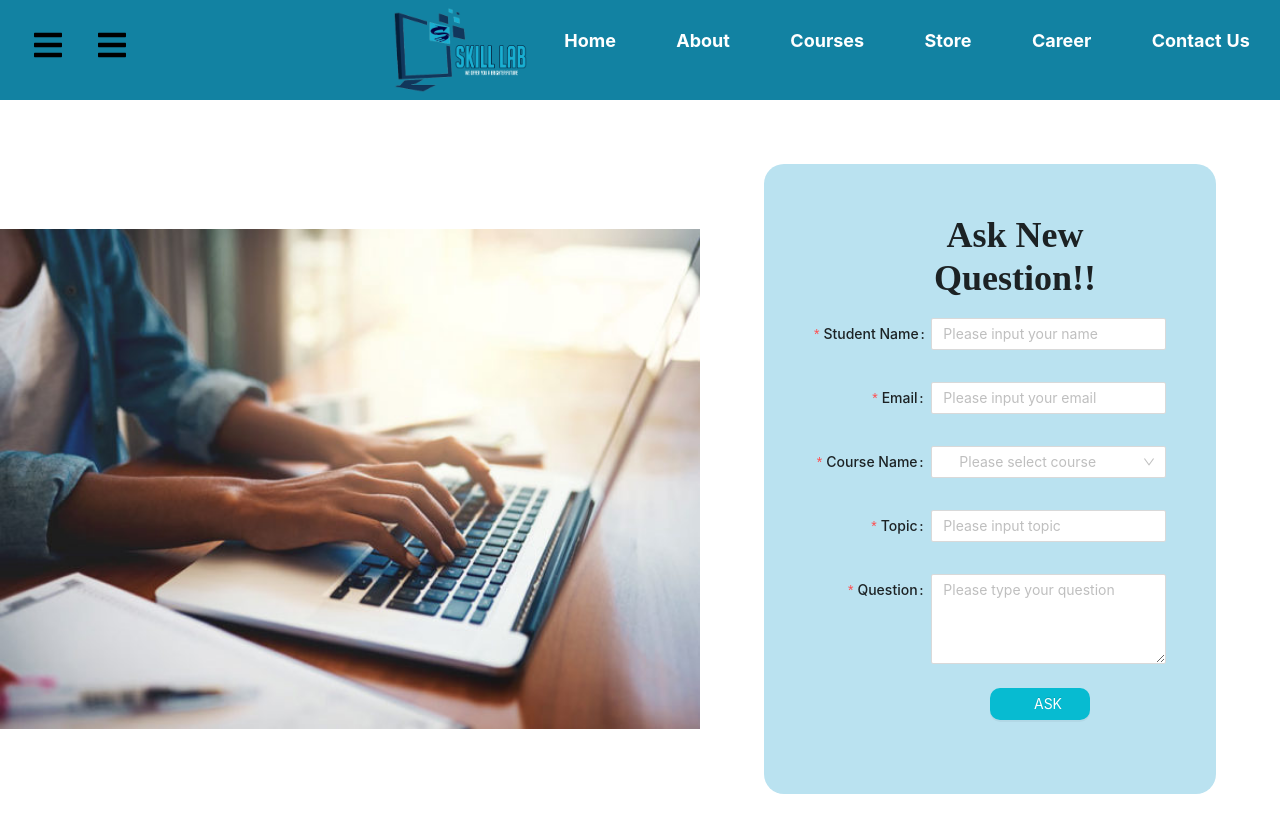
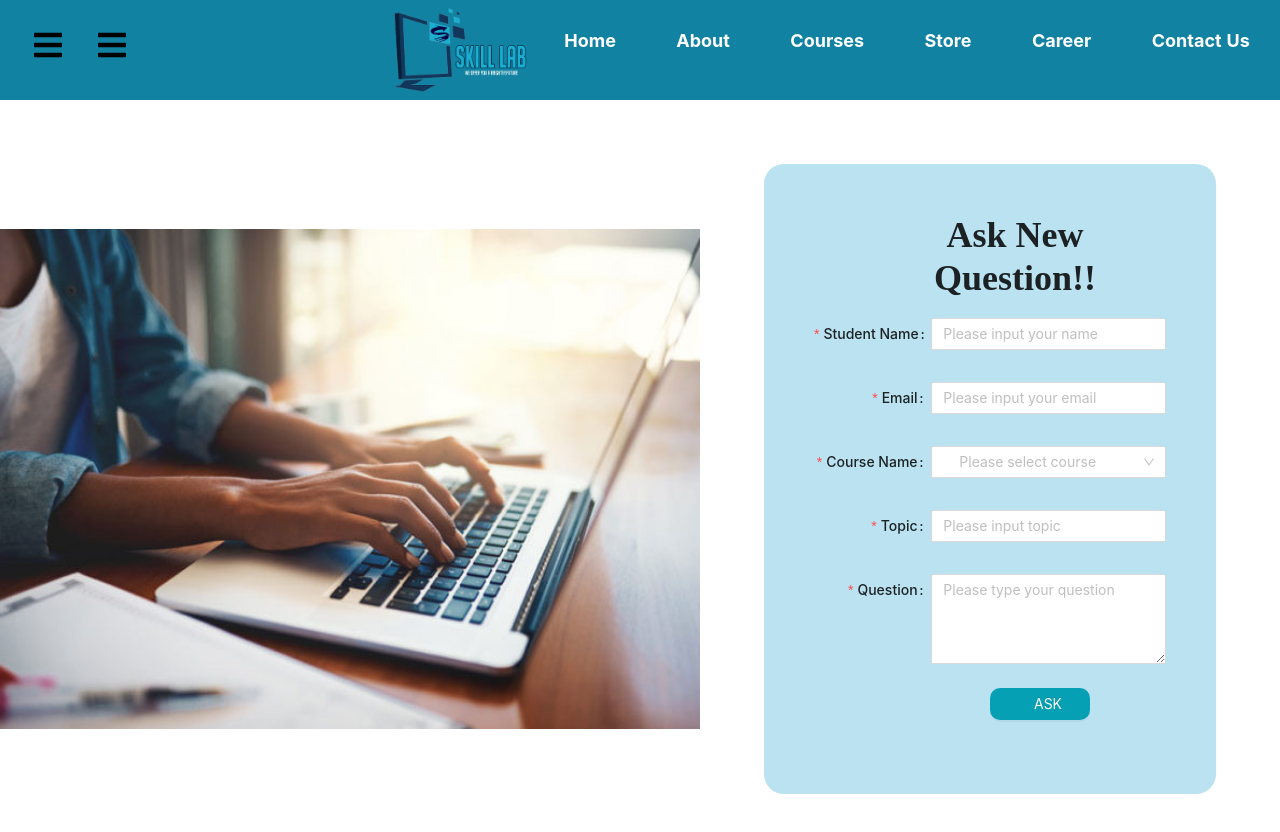
Before and after one commit to kelum99/Skill-Lab, a React (Create React App) app: page /askQ in a window 1280 px wide. Shown: the top 832 px of the page. Built offline with nearby package versions, Linux system fonts and the light colour scheme.

Commit message:
lecturer

```diff
--- a/src/pages/Lecturer Management/stylesLecturer.css
+++ b/src/pages/Lecturer Management/stylesLecturer.css
@@ -1,6 +1,6 @@
 /*askQuestion,editQuestion,noticeCreate forms */
 .lecform{
-    background: #bae2f0;
+    background:#bae2f0;
     margin: 5%;
     padding: 50px;
     border-radius: 20px;
@@ -37,7 +37,7 @@ textarea.ant-input{
 /*form buttons*/
 .btnQuestion.ant-btn-primary{
     border-radius: 10px;
-    background: #07bbd1;
+    background: #06a0b4;
     outline: none;
     border: none;
     width: 100px;
@@ -112,8 +112,8 @@ textarea.ant-input{
 }
 
 /*ask new question button*/
-.allT .ant-btn-primary{
-    background-color: #07bbd1;
+.ant-btn-primary{
+    background-color: #53afab;
     border-color: #07bbd1;
 }
 /*table description heading*/
@@ -178,10 +178,10 @@ textarea.ant-input{
 }
 /*change table heading color & text*/
 .ant-table-thead > tr > th{
-    background: lightslategray;
+    background: #064c55;
     text-align: center;
 }
 /*change table background*/
-.allT.ant-table-content{
-    background-color: #07bbd1;
+.ant-table-content{
+    background-color: #90cde4;
 }
```
